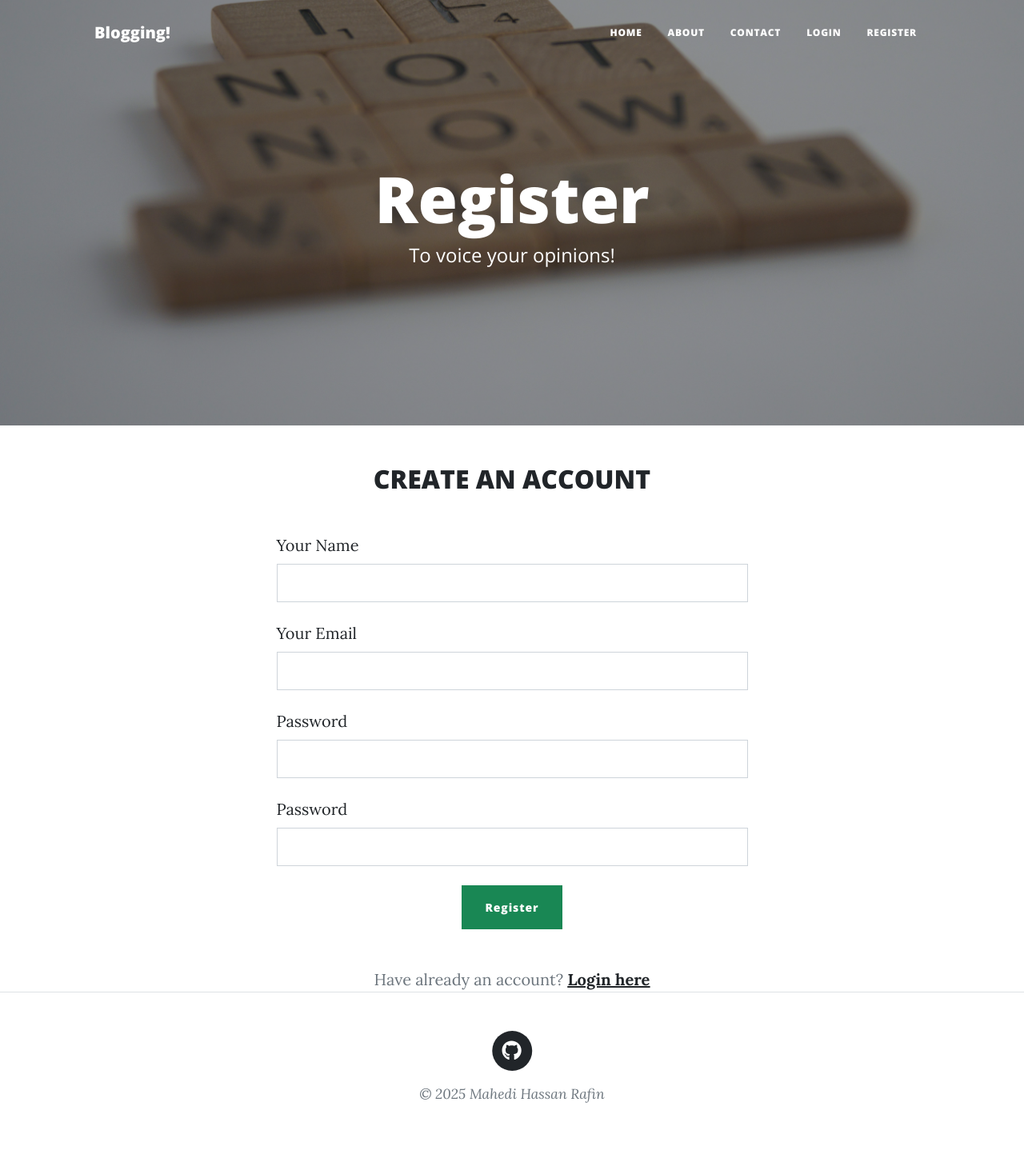
After one commit to mhrafin/Blogging-Website, a Flask app: page /register in a window 1280 px wide. The commit adds this page. Shown: the whole page at 80% size. Run offline with Flask 3, Linux system fonts and the light colour scheme; some libraries are stand-ins or nearby versions.

Commit message:
Login and Register
Register users and add them to the User table. Check for existing emails and show feedback accordingly.
Show feedback for wrong credentials while logging in.
Show login and register when logged out and vice versa.
Add logout option.

```diff
--- a/main.py
+++ b/main.py
@@ -1,20 +1,31 @@
 import os
+import secrets
 from datetime import date
 
 from dotenv import load_dotenv
-from flask import Flask, redirect, render_template, request
+from flask import Flask, flash, redirect, render_template, request
 from flask_ckeditor import CKEditor, CKEditorField
 from flask_ckeditor.utils import cleanify
+from flask_login import (
+    LoginManager,
+    UserMixin,
+    current_user,
+    login_required,
+    login_user,
+    logout_user,
+    user_logged_in,
+)
 from flask_sqlalchemy import SQLAlchemy
 from flask_wtf import FlaskForm
 from sqlalchemy import Integer, String, Text
 from sqlalchemy.orm import DeclarativeBase, Mapped, mapped_column
-from wtforms import StringField, SubmitField, URLField
-from wtforms.validators import URL, DataRequired
+from werkzeug.security import check_password_hash, generate_password_hash
+from wtforms import EmailField, PasswordField, StringField, SubmitField, URLField
+from wtforms.validators import URL, DataRequired, Email
 
 import email_sender
 
-SECRET_KEY = os.urandom(32)
+SECRET_KEY = secrets.token_hex()
 
 load_dotenv()
 
@@ -28,7 +39,7 @@ data_url = "https://api.npoint.io/ee84059f6d2a9704021f"
 # Create the app
 app = Flask(__name__)
 ## Configure the app
-app.config["SQLALCHEMY_DATABASE_URI"] = "sqlite:///posts.db"
+app.config["SQLALCHEMY_DATABASE_URI"] = "sqlite:///blog.db"
 app.config["SECRET_KEY"] = SECRET_KEY
 
 
@@ -54,12 +65,30 @@ class Post(db.Model):
     img_url: Mapped[str] = mapped_column(String, nullable=False)
 
 
+class User(db.Model, UserMixin):
+    id: Mapped[int] = mapped_column(
+        Integer, primary_key=True, nullable=False, autoincrement=True
+    )
+    name: Mapped[str] = mapped_column(String(100), nullable=False)
+    email: Mapped[str] = mapped_column(String(100), unique=True, nullable=False)
+    password: Mapped[str] = mapped_column(String(100), nullable=False)
+
+
 ### Create the Tables
 with app.app_context():
     db.create_all()
 
 # Initialize flask-ckeditor
 ckeditor = CKEditor(app)
+
+# Configure flask-login
+login_manager = LoginManager()
+login_manager.init_app(app)
+
+
+@login_manager.user_loader
+def load_user(user_id):
+    return User.query.get(user_id)
 
 
 # Forms
@@ -70,6 +99,20 @@ class NewPostForm(FlaskForm):
     img_url = URLField("Blog Image URL", validators=[DataRequired(), URL()])
     body = CKEditorField("Blog Content", validators=[DataRequired()])
     submit = SubmitField("Submit")
+
+
+class RegisterForm(FlaskForm):
+    name = StringField("Your Name", validators=[DataRequired()])
+    email = EmailField("Your Email", validators=[DataRequired(), Email()])
+    password = PasswordField("Password", validators=[DataRequired()])
+    password_again = PasswordField("Password", validators=[DataRequired()])
+    submit = SubmitField("Register")
+
+
+class LoginForm(FlaskForm):
+    email = EmailField("Email", validators=[DataRequired(), Email()])
+    password = PasswordField("Password", validators=[DataRequired()])
+    submit = SubmitField("Login")
 
 
 def send_msg(name: str, email: str, phone: str, msg: str):
@@ -88,6 +131,67 @@ def home():
     posts = db.session.execute(db.select(Post)).scalars()
 
     return render_template("index.html", current_year=current_year, posts=posts)
+
+
+@app.route("/register", methods=["GET", "POST"])
+def register():
+    form = RegisterForm()
+    # print("Method:", request.method)
+    # print("Form data:", form.data)
+    # print("Form errors:", form.errors)
+    # print("Validate:", form.validate())
+    # print("Validate on submit:", form.validate_on_submit())
+    if form.validate_on_submit():
+        pass1 = form.data.get("password")
+        pass2 = form.data.get("password_again")
+        if pass1 != pass2:
+            return redirect("/register")
+
+        name = form.data.get("name")
+        email = form.data.get("email")
+        user = db.session.execute(db.select(User).where(User.email == email)).scalar()
+        if user:
+            flash("Account already exists! Try Logging in.")
+            return redirect("login")
+        password = generate_password_hash(
+            password=pass1, method="pbkdf2:sha256:600000", salt_length=8
+        )
+        new_user = User(name=name, email=email, password=password)
+        db.session.add(new_user)
+        db.session.commit()
+        login_user(new_user)
+        return redirect("/")
+    return render_template("register.html", current_year=current_year, form=form)
+
+
+@app.route("/login", methods=["GET", "POST"])
+def login():
+    form = LoginForm()
+    if form.validate_on_submit():
+        email = form.data.get("email")
+        print(email)
+        user = db.session.execute(db.select(User).where(User.email == email)).scalar()
+        print(user)
+        if not user:
+            flash("No account on this email exists!")
+            return render_template("login.html", current_year=current_year, form=form)
+
+        password = form.data.get("password")
+        if check_password_hash(pwhash=user.password, password=password):
+            login_user(user)
+            return redirect("/")
+        else:
+            flash("Incorrect Password!")
+            return render_template("login.html", current_year=current_year, form=form)
+
+    return render_template("login.html", current_year=current_year, form=form)
+
+
+@app.route("/logout")
+@login_required
+def logout():
+    logout_user()
+    return redirect("/")
 
 
 @app.route("/about")
--- a/templates/nav.html
+++ b/templates/nav.html
@@ -13,8 +13,18 @@
                 <li class="nav-item"><a class="nav-link px-lg-3 py-3 py-lg-4" href="{{ url_for('about')}}">About</a>
                 </li>
                 <!-- <li class="nav-item"><a class="nav-link px-lg-3 py-3 py-lg-4" href="post.html">Sample Post</a></li> -->
+                <li class="nav-item"><a class="nav-link px-lg-3 py-3 py-lg-4" href="{{ url_for('contact')}}">Contact</a>
+                </li>
+                {% if not current_user.is_authenticated %}
+                <li class="nav-item"><a class="nav-link px-lg-3 py-3 py-lg-4" href="{{ url_for('login')}}">Login</a>
+                </li>
                 <li class="nav-item"><a class="nav-link px-lg-3 py-3 py-lg-4"
-                        href="{{ url_for('contact')}}">Contact</a></li>
+                        href="{{ url_for('register')}}">Register</a>
+                </li>
+                {% else %}
+                <li class="nav-item"><a class="nav-link px-lg-3 py-3 py-lg-4" href="{{ url_for('logout')}}">Logout</a>
+                </li>
+                {% endif %}
             </ul>
         </div>
     </div>
--- /dev/null
+++ b/templates/register.html
@@ -0,0 +1,77 @@
+{% extends 'base.html' %}
+
+{% block content %}
+
+{% macro show_errors(field) %}
+{% for err in field.errors %}
+{% if request.method == 'POST' %}
+<span style="color:rgb(177, 0, 59)">{{err}}</span>
+{% endif %}
+{% endfor %}
+{% endmacro %}
+
+
+<!-- Page Header-->
+<header class="masthead"
+    style="background-image: url('{{ url_for('static', filename='assets/img/register-bg.jpg') }}')">
+    <div class="container position-relative px-4 px-lg-5">
+        <div class="row gx-4 gx-lg-5 justify-content-center">
+            <div class="col-md-10 col-lg-8 col-xl-7">
+                <div class="site-heading">
+                    <h1>Register</h1>
+                    <span class="subheading">To voice your opinions!</span>
+                </div>
+            </div>
+        </div>
+    </div>
+</header>
+<main class="mb-4">
+    <div class="container px-4 px-lg-5">
+        <div class="row gx-4 gx-lg-5 justify-content-center">
+            <div class="col-md-10 col-lg-8 col-xl-7">
+                <h2 class="text-uppercase text-center mb-5">Create an account</h2>
+
+                <form method="post" , action="{{ url_for('register')}}" novalidate>
+                    {{ form.csrf_token }}
+                    <div data-mdb-input-init class="form-outline mb-4">
+                        {{form.name.label(class="form-label", for="name")}}
+                        {{ form.name(id="name", class="form-control form-control-lg")}}
+                        {{ show_errors(form.name) }}
+
+                    </div>
+
+                    <div data-mdb-input-init class="form-outline mb-4">
+                        {{ form.email.label(class="form-label", for="email") }}
+                        {{ form.email(id="email", class="form-control form-control-lg") }}
+                        {{ show_errors(form.email) }}
+                    </div>
+
+                    <div data-mdb-input-init class="form-outline mb-4">
+                        {{ form.password.label(class="form-label", for="password") }}
+                        {{ form.password(id="password", class="form-control form-control-lg") }}
+                        {{ show_errors(form.password) }}
+                    </div>
+
+                    <div data-mdb-input-init class="form-outline mb-4">
+                        {{ form.password_again.label(class="form-label", for="password_again") }}
+                        {{ form.password_again(id="password_again", class="form-control form-control-lg") }}
+                        {{ show_errors(form.password_again) }}
+                    </div>
+
+
+                    <div class="d-flex justify-content-center">
+
+                        {{ form.submit(class="btn btn-success")}}
+                    </div>
+
+
+
+                </form>
+                <p class="text-center text-muted mt-5 mb-0">Have already an account? <a href="{{ url_for('login')}}"
+                        class="fw-bold text-body"><u>Login here</u></a></p>
+            </div>
+        </div>
+    </div>
+
+
+    {% endblock content %}
```
Also changed, not shown: templates/login.html (added, +72 -0 lines), static/assets/img/login-bg.jpg (added), static/assets/img/register-bg.jpg (added), static/css/styles.css.
